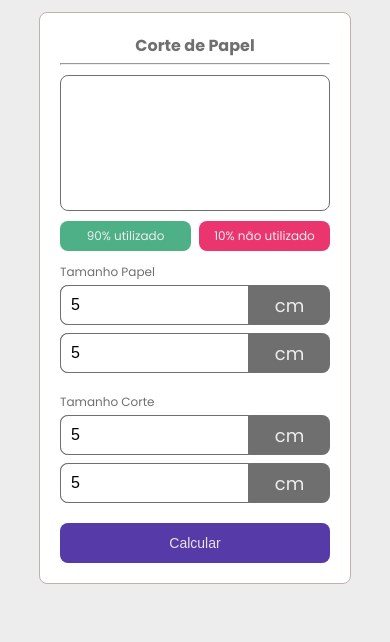
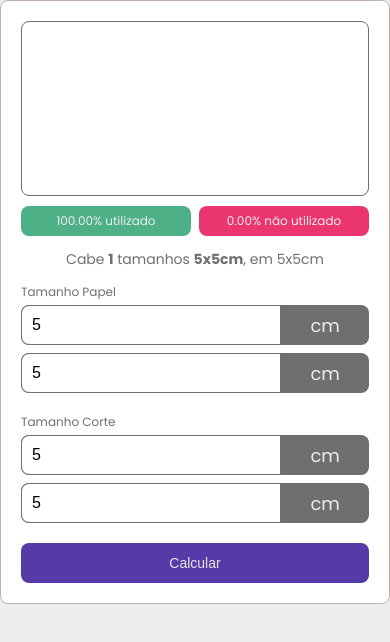
Before and after one commit to jocimarjsc/calculate-paper, a plain HTML site: page index.html in a window 390 px wide. Both pictures are taken after typing "5", "5", "5", "5" into the empty fields and a click on the button "Calcular". Drawn offline with Linux system fonts and the light colour scheme.

Commit message:
add function calculate

```diff
--- a/index.html
+++ b/index.html
@@ -34,25 +34,23 @@
                 <div class="paper">
                     <span>Tamanho Corte</span>
                     <div class="form">
-                        <input type="number" pattern="\d*" id="paper-width" placeholder="Largura">
+                        <input type="number" pattern="\d*" id="cut-width" placeholder="Largura">
                         <span>cm</span>
                     </div>
 
                     <div class="form">
-                        <input type="number" pattern="\d*" id="paper-height" placeholder="Altura">
+                        <input type="number" pattern="\d*" id="cut-height" placeholder="Altura">
                         <span>cm</span>
                     </div>
                 </div>
             </div>
             <div class="reports">
                 <canvas id="cutPaper"></canvas>
-                <footer>
-                    <span>90% utilizado</span>
-                    <span>10% não utilizado</span>
-                </footer>
+                <footer id="used"></footer>
+                <div id="result" class="result"></div>
             </div>
         </main>
-        <footer><button id="button" type="submit">Calcular</button></footer>
+        <footer><button id="preview" type="submit">Calcular</button></footer>
     </div>
 
     <script src="script.js"></script>
--- a/script.js
+++ b/script.js
@@ -15,8 +15,6 @@ const quantityWidthWidth = restultWidthWidth * resultHeightHeight
 const resultWidthHeight = Math.floor(paperWidth / cutHeight)
 const resultHeightWidht = Math.floor(paperHeight /  cutWidth)
 const quantityWidthHeight = resultWidthHeight * resultHeightWidht
-
-console.log({ quantityWidthWidth, quantityWidthHeight })
 
 if(quantityWidthWidth > quantityWidthHeight) {
     const usedArea = cutUsedPercentage * quantityWidthWidth
@@ -44,9 +42,15 @@ if(quantityWidthWidth > quantityWidthHeight) {
     console.log(result)
 }
 
+const calculate = document.querySelector("#preview")
+const used = document.querySelector("#used")
+const printResult = document.querySelector("#result")
+
+calculate.addEventListener("click", e => {
+    e.preventDefault()
     const paper = {
-    width: 100,
-    height: 70,
+        width: document.querySelector("#paper-width").value,
+        height: document.querySelector("#paper-height").value,
         area: undefined,
         percentage: 100
     }
@@ -54,15 +58,53 @@ const paper = {
     paper.area = calculateArea(paper.width, paper.height)
 
     const cut = {
-    width: 35,
-    height: 25,
+        width: document.querySelector("#cut-width").value,
+        height: document.querySelector("#cut-height").value,
         area: undefined,
         percentage: undefined
     }
     cut.area = calculateArea(cut.width, cut.height)
     cut.percentage = caculatePercentage(cut.area, paper.percentage, paper.area)
 
-console.log({ paper, cut })
+    const restultWidthWidth = Math.floor(paper.width / cut.width)
+    const resultHeightHeight = Math.floor(paper.height / cut.height)
+    const quantityWidthWidth = restultWidthWidth * resultHeightHeight
+
+    const resultWidthHeight = Math.floor(paper.width / cut.height)
+    const resultHeightWidht = Math.floor(paper.height /  cut.width)
+    const quantityWidthHeight = resultWidthHeight * resultHeightWidht
+
+    if(quantityWidthWidth > quantityWidthHeight) {
+        const usedArea = cut.percentage * quantityWidthWidth
+        const unsedArea = paper.percentage - usedArea
+        const result = {
+            width: restultWidthWidth,
+            height: resultHeightHeight,
+            usedArea: usedArea.toFixed(2),
+            unsedArea: unsedArea.toFixed(2),
+            quantity: quantityWidthWidth
+
+        }
+
+        used.innerHTML = `<span>${result.usedArea}% utilizado</span><span>${result.unsedArea}% não utilizado</span>`
+        printResult.innerHTML = `<span>Cabe <strong>${result.quantity}</strong> tamanhos <strong>${cut.width}x${cut.height}cm</strong>, em ${paper.width}x${paper.height}cm</span>`
+    }else {
+        const usedArea = cut.percentage * quantityWidthHeight
+        const unsedArea = paper.percentage - usedArea
+        const result = {
+            width: resultWidthHeight,
+            height: resultHeightWidht,
+            usedArea: usedArea.toFixed(2),
+            unsedArea: unsedArea.toFixed(2),
+            quantity: quantityWidthHeight
+
+        }
+
+        used.innerHTML = `<span>${result.usedArea}% utilizado</span><span>${result.unsedArea}% não utilizado</span>`
+        printResult.innerHTML = `<span>Cabe <strong>${result.quantity}</strong> tamanhos <strong>${cut.width}x${cut.height}cm</strong>, em ${paper.width}x${paper.height}cm</span>`
+    }
+
+})
 
 function calculateArea(width, height) {
     return width * height
--- a/styles.css
+++ b/styles.css
@@ -22,7 +22,6 @@
 
 body {
     width: 100vw;
-    height: auto;
     font-size: 1.6rem;
 
     background-color: var(--color-background);
@@ -34,14 +33,13 @@ body {
 }
 
 #app {
-    width: 80%;
+    width: 100%;
     background-color: #fff;
     border: 1px solid #C1B1AA;
 
     border-radius: .8rem;
 
     padding: 2rem;
-    margin-top: 1.2rem;
 }
 
 /* header */
@@ -141,6 +139,13 @@ canvas {
     gap: .8rem;
 }
 
+.reports .result span {
+    width: 100%;
+
+    font-size: 1.4rem;
+    text-align: center;
+}
+
 .reports footer span {
     width: 100%;
 
@@ -193,4 +198,8 @@ footer button:hover,
         display: flex;
         flex-direction: column-reverse;
     }
+
+    header {
+        display: none;
+    }
 }
```
Lines whose indentation alone changed are shown as unchanged.
